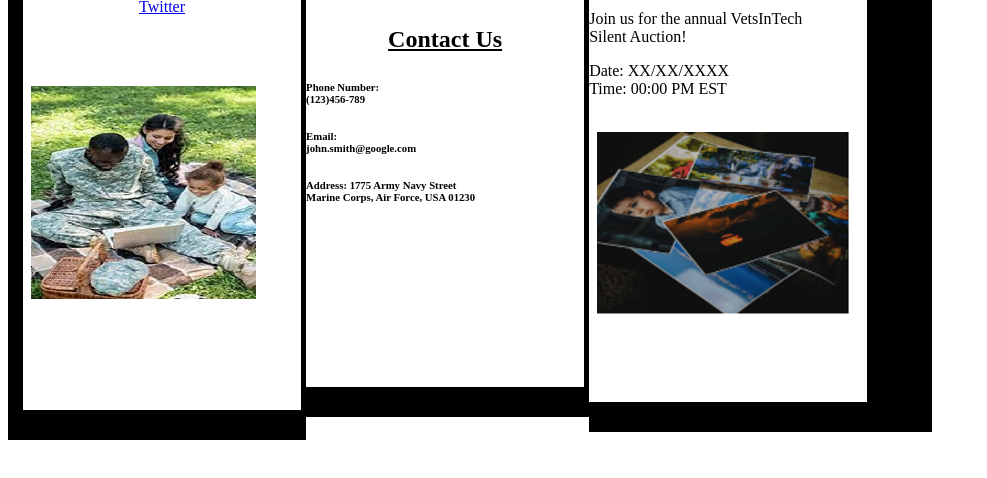
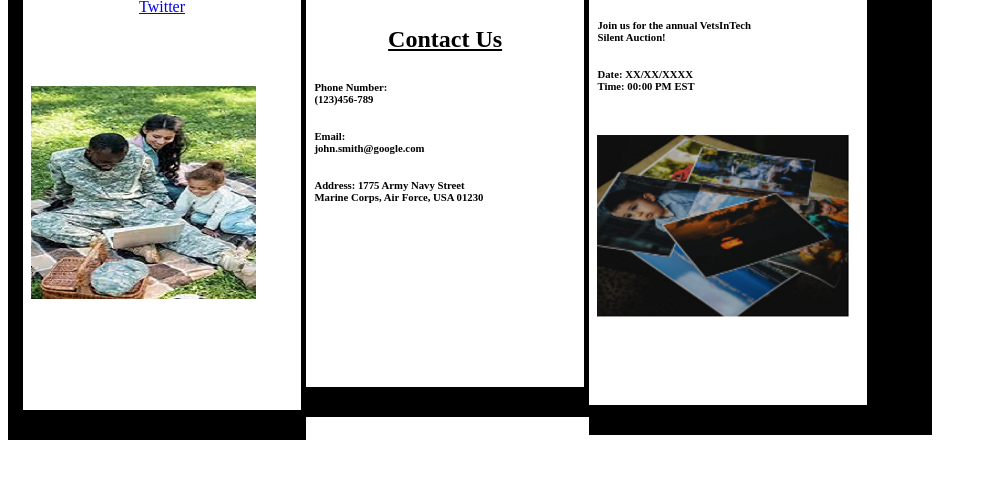
Before and after one commit to twanjobs68/brochure, a plain HTML site: page index.html in a window 1280 px wide. Shown: the part 218-696 px from the top of the page, without its empty margins (0-987 px from the left). Drawn offline with Linux system fonts and the light colour scheme.

Commit message:
updated margin for contact and auction info

```diff
--- a/index.html
+++ b/index.html
@@ -67,10 +67,10 @@
 
             </div>
 
-            <p>Join us for the annual VetsInTech<br>
-                Silent Auction!</p>
-            <p>Date: XX/XX/XXXX<br>
-                Time: 00:00 PM EST</p>
+            <h6>Join us for the annual VetsInTech<br>
+                Silent Auction!</h6>
+            <h6>Date: XX/XX/XXXX<br>
+                Time: 00:00 PM EST</h6>
             <br>
             <div id="photoimg">
                 <!-- photo image -->
--- a/styles.css
+++ b/styles.css
@@ -74,14 +74,16 @@ h2{
     font-family: 'Roboto', sans-serif;
     font-weight: 900;
 
+}
 
-}
 h3{
     text-transform: capitalize;
     font-family: Onamanopee;
 }
 
-
+h6{
+    margin-left: 3%;
+}
 #photoimg{
     margin-left: 3%;
     margin-bottom: 30%;
```
